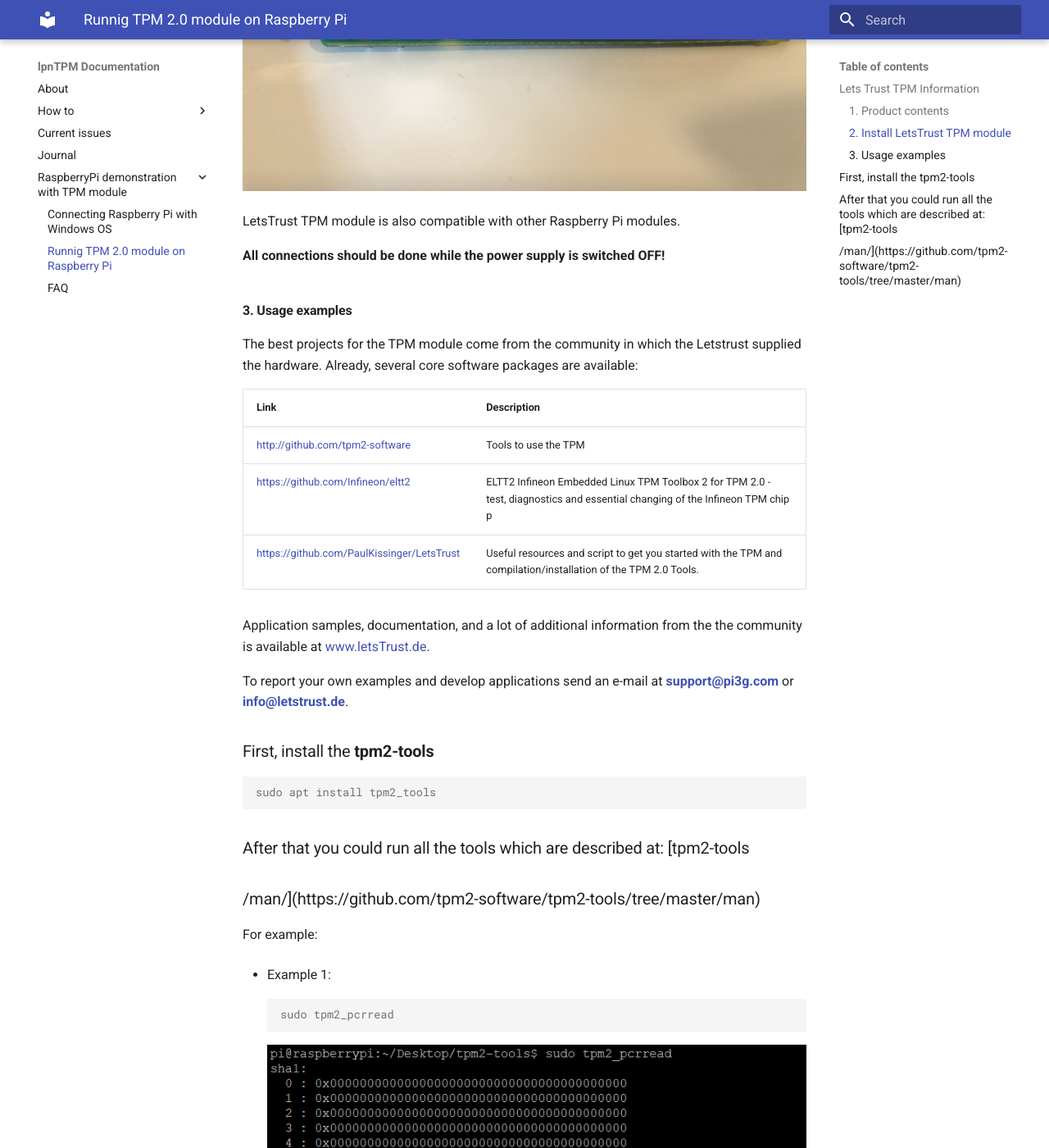
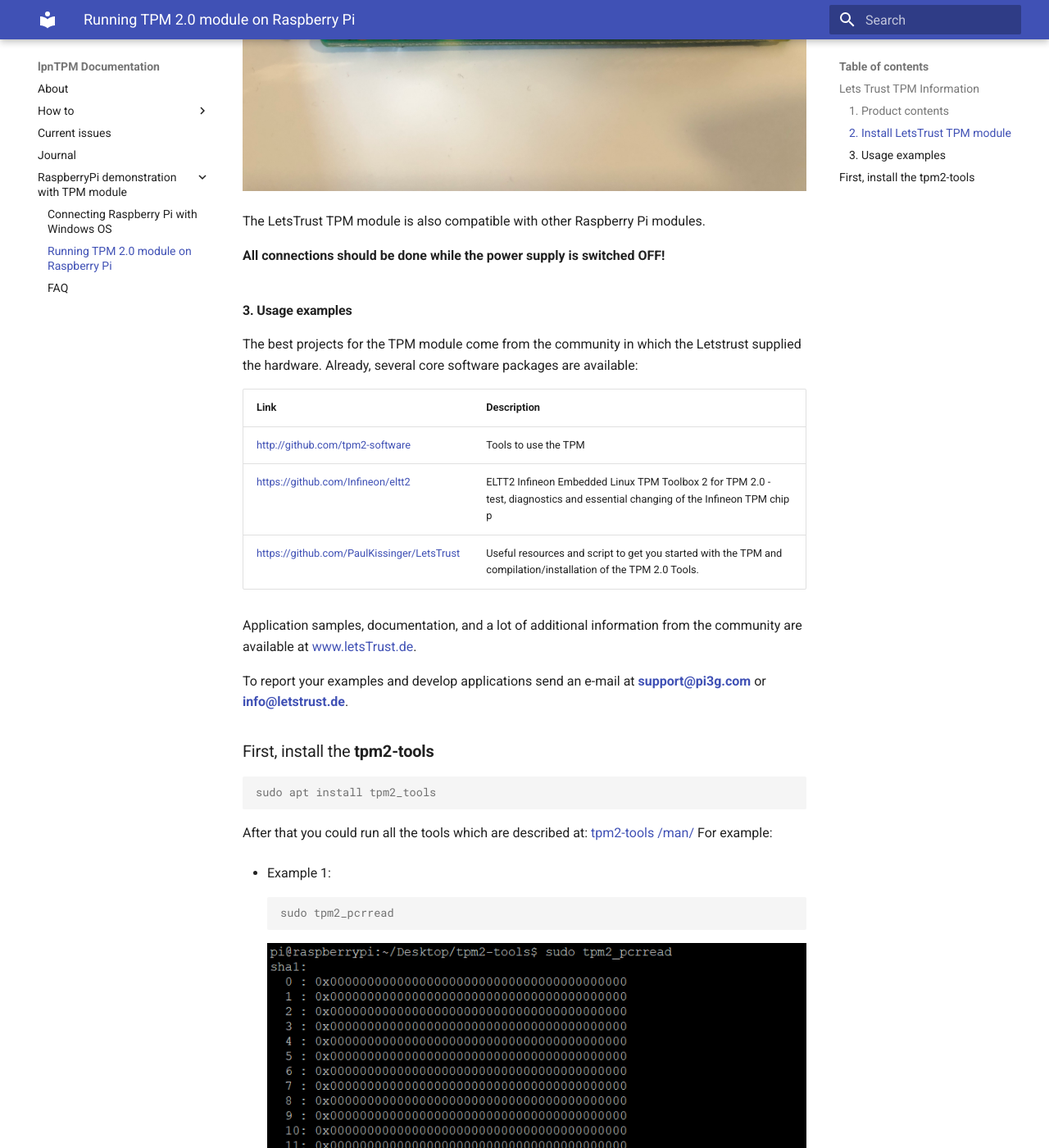
Before and after one commit to lpn-plant/lpntpm-docs, an MkDocs documentation site: the page built from docs/rpi.md, in a window 1280 px wide and 1400 px high, scrolled down 985 px. Shown: the whole window at 82% size. Built offline with MkDocs 1.6.1 and Material for MkDocs 9.7.7, drawn with Linux system fonts in a browser that asks for light colours; some of the changed text lies outside the part shown.

Commit message:
rpi.md: grammar check

````diff
--- a/docs/rpi.md
+++ b/docs/rpi.md
@@ -9,7 +9,7 @@
 #### 2. Install LetsTrust TPM module
 **Installation precedure :** <br />
 
-* First insert the additional female header starting with pin 1 (on the far
+* First, insert the additional female header starting with pin 1 (on the far
 left side) into the Raspberry Pi GPIO header. The supplied female header helps
 to plug in the TPM module in the right position. After mounting it, could be
 removed. <br />
@@ -37,10 +37,10 @@
 | [https://github.com/Infineon/eltt2](https://github.com/Infineon/eltt2)| ELTT2 Infineon Embedded Linux TPM Toolbox 2 for TPM 2.0 - test, diagnostics and essential changing of the Infineon TPM chip  p |
 | [https://github.com/PaulKissinger/LetsTrust](https://github.com/PaulKissinger/LetsTrust) |Useful resources and script to get you started with the TPM and compilation/installation of the TPM 2.0 Tools.|
 
-Application samples, documentation, and a lot of additional information from the
-the community is available at [www.letsTrust.de](https://www.letsTrust.de).
+Application samples, documentation, and a lot of additional information from
+the community are available at [www.letsTrust.de](https://www.letsTrust.de).
 
-To report your own examples and develop applications send an e-mail at
+To report your examples and develop applications send an e-mail at
 **<support@pi3g.com>** or **<info@letstrust.de>**.
 
 <!---## For check out the whole process, there was executed test using the
@@ -58,8 +58,8 @@
 ```console
 sudo apt install tpm2_tools
 ```
-### After that you could run all the tools which are described at: [tpm2-tools
-###/man/](https://github.com/tpm2-software/tpm2-tools/tree/master/man)
+After that you could run all the tools which are described at: [tpm2-tools
+/man/](https://github.com/tpm2-software/tpm2-tools/tree/master/man)
 For example: <br />
 
 * Example 1:
--- a/mkdocs.yml
+++ b/mkdocs.yml
@@ -22,5 +22,5 @@
     - 'Journal': journal.md
     - 'RaspberryPi demonstration with TPM module':
       - 'Connecting Raspberry Pi with Windows OS': rpi_connection.md
-      - 'Runnig TPM 2.0 module on Raspberry Pi': rpi.md
+      - 'Running TPM 2.0 module on Raspberry Pi': rpi.md
       - 'FAQ': rpi_faq.md
````
Also changed, not shown: other parts of docs/rpi.md (+1 -1 lines), docs/rpi_connection.md (+2 -1 lines), docs/rpi_faq.md (+2 -2 lines).
